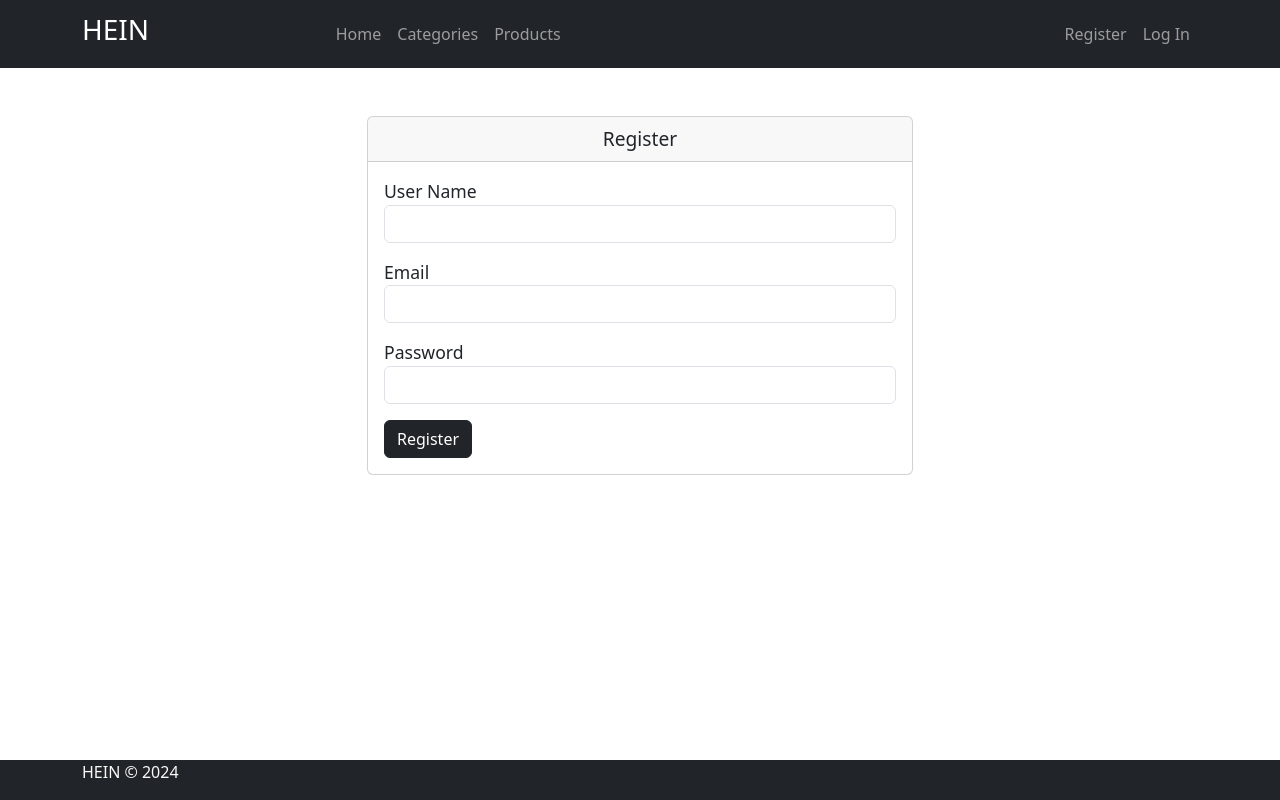
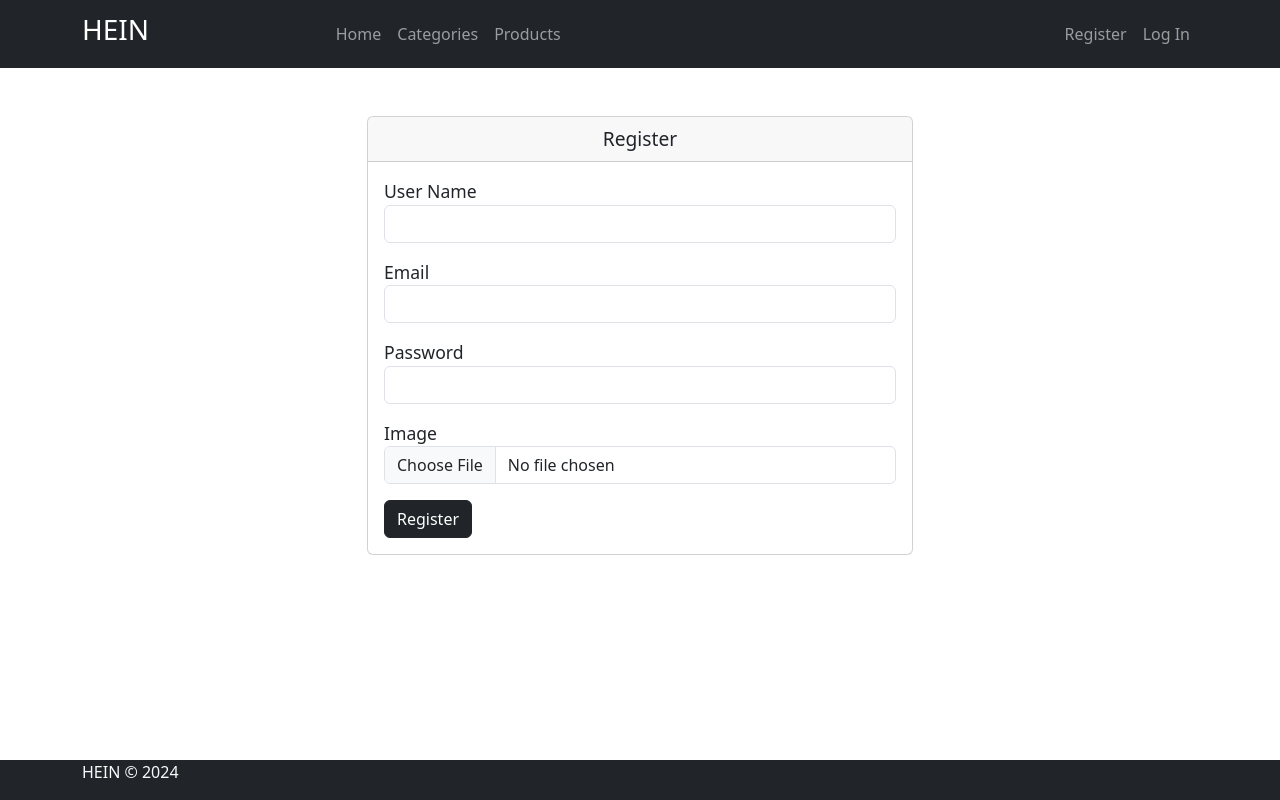
Before and after one commit to Sameeh-hussein/HEIN, a React (Vite) app: page /register in a window 1280 px wide. Built offline with nearby package versions, Linux system fonts and the light colour scheme.

Commit message:
Add Input Image to register form

```diff
--- a/src/components/Validate.js
+++ b/src/components/Validate.js
@@ -12,4 +12,6 @@ export const regiesterValidationScheme = yup.object({
         .required('Password is Required')
         .min(12, "Minimum 12 characters")
         .max(30, "Maximum 30 characters"),
+    image: yup.string()
+              .required('Image is Required'),
 });
--- a/src/components/user/Register.jsx
+++ b/src/components/user/Register.jsx
@@ -9,10 +9,20 @@ export default function Register() {
     username: '',
     email: '',
     password: '',
+    image: ''
   };
 
-  const onSubmit = () => {
-    console.log(values);
+  const onSubmit = (data) => {
+    const userData = new FormData();
+    userData.append('username', data.username);
+    userData.append('email', data.email);
+    userData.append('password', data.password);
+    userData.append('image', data.image);
+
+    //now send User Data to backend
+    //axios.post('endpoint', userData);
+
+    formik.resetForm();
   }
 
   const formik = useFormik(
@@ -22,6 +32,10 @@ export default function Register() {
       validationSchema: regiesterValidationScheme
     }
   )
+
+  const handelFieldChange = (event) => {
+    formik.setFieldValue('image',  event.target.files[0]);
+  }
 
   const inputs = [
     {
@@ -41,6 +55,12 @@ export default function Register() {
       title: 'Password',
       type: 'password',
       value: formik.values.password,
+    },
+    {
+      id: 'image',
+      title: 'Image',
+      type: 'file',
+      onchange: handelFieldChange,
     }
   ];
 
@@ -52,7 +72,7 @@ export default function Register() {
       type={input.type}
       value={input.value}
       errors={formik.errors}
-      onChange={formik.handleChange}
+      onChange={input.onchange || formik.handleChange}
       onBlur={formik.handleBlur}
       touched={formik.touched}
     />
@@ -65,11 +85,11 @@ export default function Register() {
           <div className="card">
             <div className="card-header d-flex justify-content-center" style={{ fontSize: '1.2rem' }} >Register</div>
             <div className="card-body">
-              <form onSubmit={formik.handleSubmit}>
+              <form onSubmit={formik.handleSubmit} encType='multipart/form-data'>
 
                 {renderInputs}
 
-                <button type="submit" className="btn btn-dark">Register</button>
+                <button type="submit" disabled={!formik.isValid} className="btn btn-dark">Register</button>
               </form>
             </div>
           </div>
```
